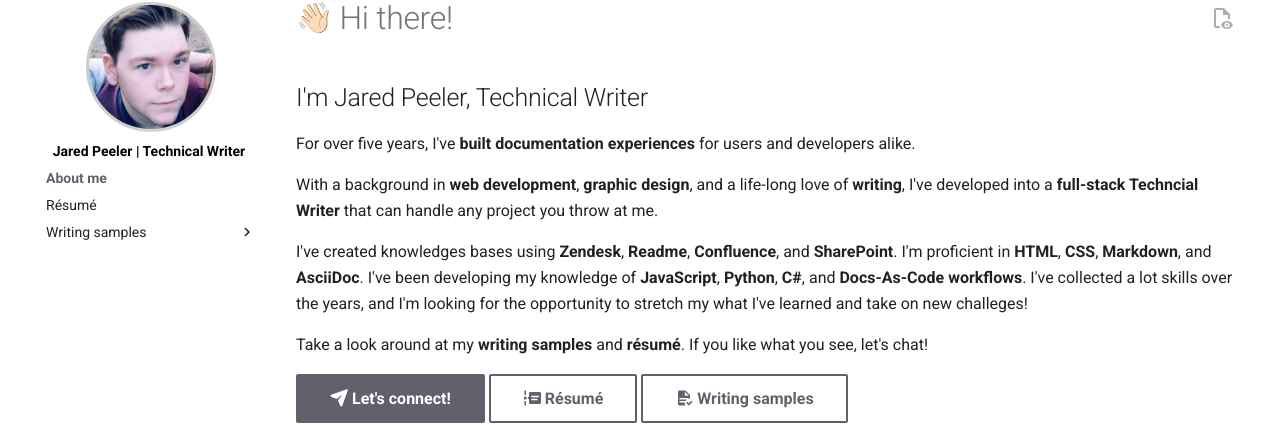
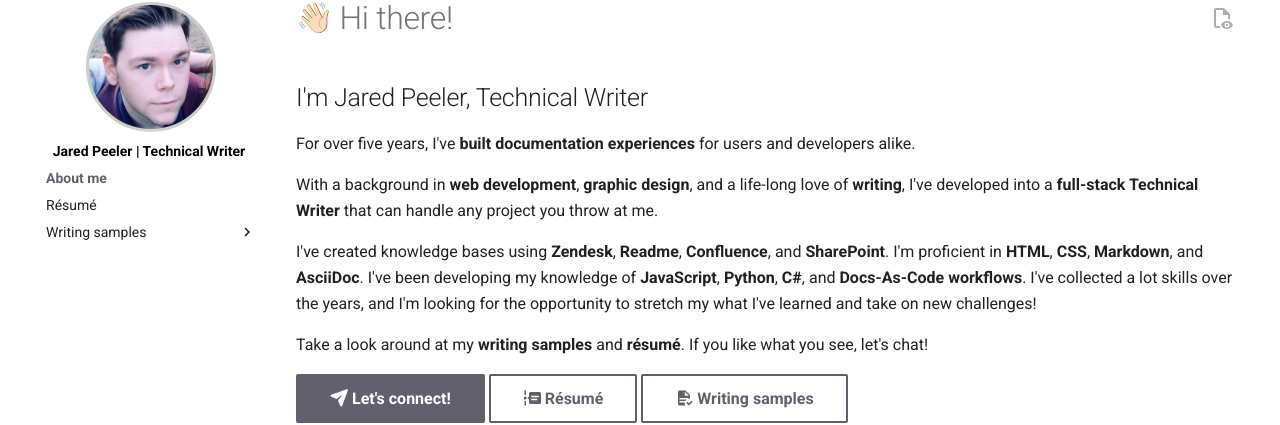
Before and after one commit to deceasedvector/portfolio, an MkDocs documentation site: the page built from docs/index.md, in a window 1280 px wide. Shown: the part 126-551 px from the top of the page. Built offline with MkDocs 1.6.1 and Material for MkDocs 9.7.7, drawn with Linux system fonts in a browser that asks for light colours; emoji names are drawn with the system emoji font; comment, search, counter and statistics services are not loaded.

Commit message:
fixed spelling in about me

```diff
--- a/docs/index.md
+++ b/docs/index.md
@@ -10,9 +10,9 @@ hide:
 
 For over five years, I've **built documentation experiences** for users and developers alike.
 
-With a background in **web development**, **graphic design**, and a life-long love of **writing**, I've  developed into a **full-stack Techncial Writer** that can handle any project you throw at me.
+With a background in **web development**, **graphic design**, and a life-long love of **writing**, I've  developed into a **full-stack Technical Writer** that can handle any project you throw at me.
 
-I've created knowledges bases using **Zendesk**, **Readme**, **Confluence**, and **SharePoint**. I'm proficient in **HTML**, **CSS**, **Markdown**, and **AsciiDoc**. I've been developing my knowledge of **JavaScript**, **Python**, **C#**, and **Docs-As-Code workflows**. I've collected a lot skills over the years, and I'm looking for the opportunity to stretch my what I've learned and take on new challeges!
+I've created knowledge bases using **Zendesk**, **Readme**, **Confluence**, and **SharePoint**. I'm proficient in **HTML**, **CSS**, **Markdown**, and **AsciiDoc**. I've been developing my knowledge of **JavaScript**, **Python**, **C#**, and **Docs-As-Code workflows**. I've collected a lot skills over the years, and I'm looking for the opportunity to stretch my what I've learned and take on new challenges!
 
 Take a look around at my **writing samples** and **résumé**. If you like what you see, let's chat!
 
```
